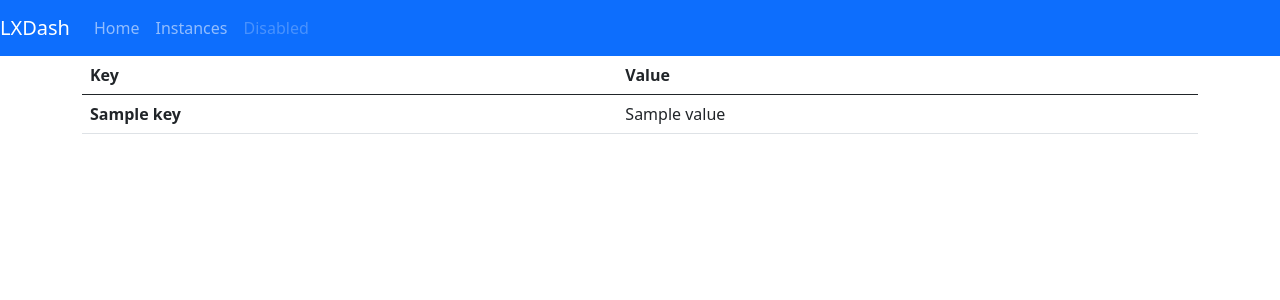
After one commit to WMRamadan/LXDash, a Django app: template lxdash/instances/templates/instances/detail.html in a window 1280 px wide. The commit adds this page. Shown: the top 300 px of the page. Run offline with Django 4.2, Linux system fonts and the light colour scheme; the template is opened without the code that fills it: most values are stand-ins (such as "Sample title", 1, 10 or a date in 2020); some libraries are stand-ins or nearby versions.

Commit message:
add instance detail

```diff
--- /dev/null
+++ b/lxdash/instances/templates/instances/detail.html
@@ -0,0 +1,24 @@
+{% extends 'base.html' %}
+<title>{% block title %}LXDash - Instance{% endblock %}</title>
+{% block content %}
+{% load instance_extras %}
+<table class="table">
+    <thead>
+      <tr>
+        <th scope="col">Key</th>
+        <th scope="col">Value</th>
+      </tr>
+    </thead>
+{% if detail_data %}
+    <tbody>
+    {% for key, value in detail_data %}
+        <tr>
+            <th scope="row">{{ key }}</th>
+            <td>{{ value }}</td>
+    {% endfor %}
+    </tbody>
+{% else %}
+    <p>No detail is available.</p>
+{% endif %}
+</table>
+{% endblock %}
--- a/lxdash/instances/templates/instances/index.html
+++ b/lxdash/instances/templates/instances/index.html
@@ -15,8 +15,8 @@
     <tbody>
     {% for instance in latest_instance_list %}
         <tr>
-            <th scope="row"><a href="/instances/{{ instance.config|get_value:'volatile.uuid' }}/">{{ instance.config|get_value:'volatile.uuid' }}</a></th>
-            <td>{{ instance.name }}</td>
+            <th scope="row"><a href="/instances/id/{{ instance.config|get_value:'volatile.uuid' }}/">{{ instance.config|get_value:'volatile.uuid' }}</a></th>
+            <td><a href="/instances/{{ instance.name }}/">{{ instance.name }}</a></td>
             <td>{{ instance.type }}</td>
             <td>{{ instance.status }}</td>
     {% endfor %}
--- a/lxdash/instances/templatetags/instance_extras.py
+++ b/lxdash/instances/templatetags/instance_extras.py
@@ -3,7 +3,12 @@ from django import template
 register = template.Library()
 
 @register.filter
+def get_key(value, arg):
+    return value.get(arg, None)
+
+@register.filter
 def get_value(dict_name, key_name):
     return dict_name.get(key_name, '')
 
+register.filter('get_key', get_key)
 register.filter('get_value', get_value)
--- a/lxdash/instances/urls.py
+++ b/lxdash/instances/urls.py
@@ -4,4 +4,5 @@ from . import views
 
 urlpatterns = [
     path('', views.index, name='index'),
+    path('<str:name>/', views.get_instance, name='detail')
 ]
--- a/lxdash/lxdash/helpers.py
+++ b/lxdash/lxdash/helpers.py
@@ -12,3 +12,7 @@ class LXDash():
     def get_client_resources(self):
         resources = self.client.resources
         return resources
+
+    def get_instance_by_name(self, name: str):
+        instance = self.client.instances.get(name)
+        return instance
```
Also changed, not shown: lxdash/instances/views.py (+9 -0 lines).
